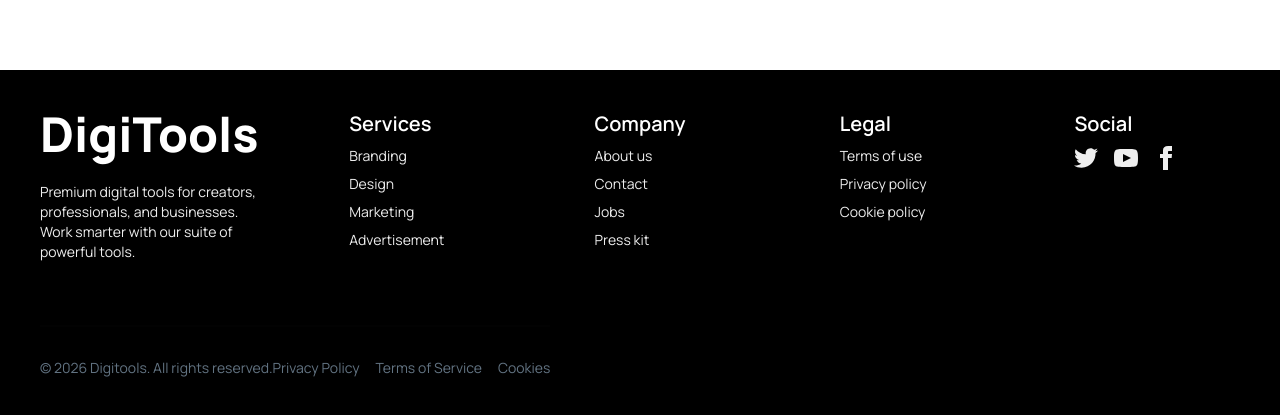
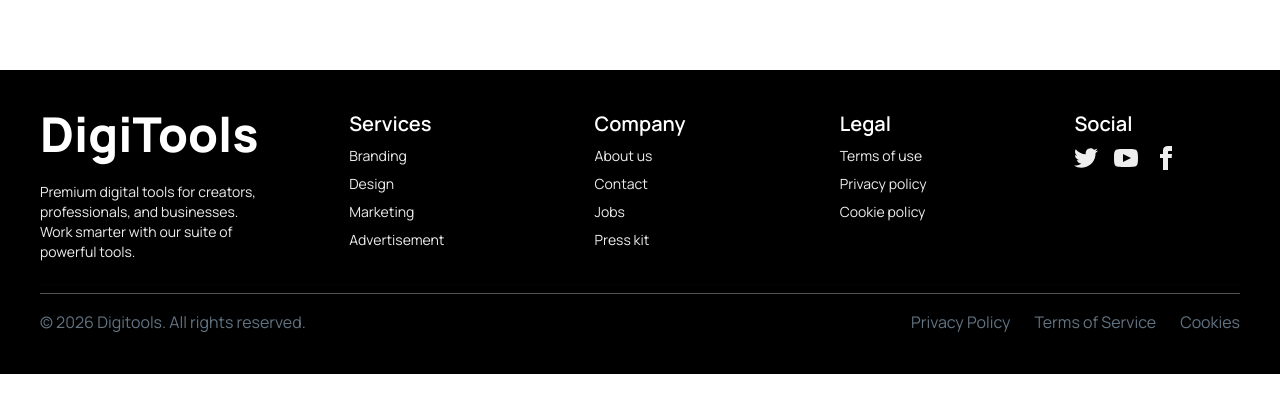
Before and after one commit to farjanayeasminrimi/DigiTools, a React (Vite) app: page / in a window 1280 px wide. Shown: the part 3179-3594 px from the top of the page. After the commit the page ends 3553 px from the top, so only its background shows below. Built offline with nearby package versions, Linux system fonts and the light colour scheme.

Commit message:
footer added

```diff
--- a/src/components/MainPage/Footer/Footer.jsx
+++ b/src/components/MainPage/Footer/Footer.jsx
@@ -3,7 +3,7 @@ import React from "react";
 const Footer = () => {
   return (
     <div>
-      <footer className="footer text-base-300 bg-black p-10">
+      <footer className=" text-base-300 bg-black p-10">
         <div className=" footer text-base-300 justify-items-center grid gap-4  grid-cols-2  md:grid-cols-5 ">
           <aside>
             <h1 className="text-white text-5xl font-extrabold mb-4">DigiTools</h1>
@@ -72,10 +72,10 @@ const Footer = () => {
           </nav>
         </div>
         <div className="">
-          <div className="divider w-full"></div>
+          <div className="divider  border-b border-gray-200/35 w-full"></div>
           <div className="flex justify-between">
             <p className="description">© 2026 Digitools. All rights reserved.</p>
-            <div className="flex justify-between gap-4 description">
+            <div className="flex justify-between gap-6 description">
               <a href="#">Privacy Policy </a>
               <a href="#">Terms of Service</a>
               <a href="#">Cookies</a>
```
